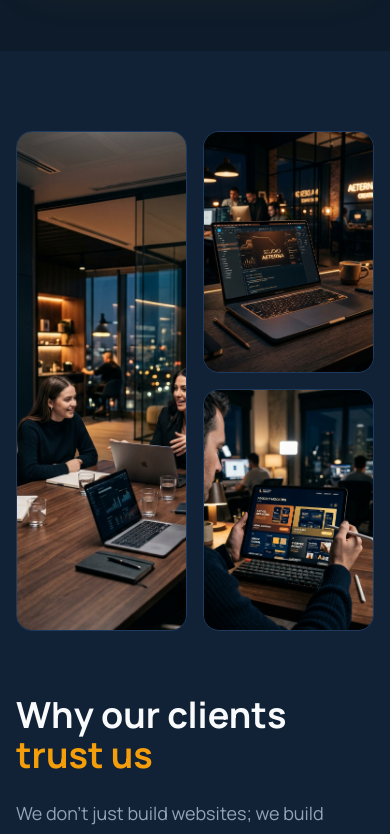
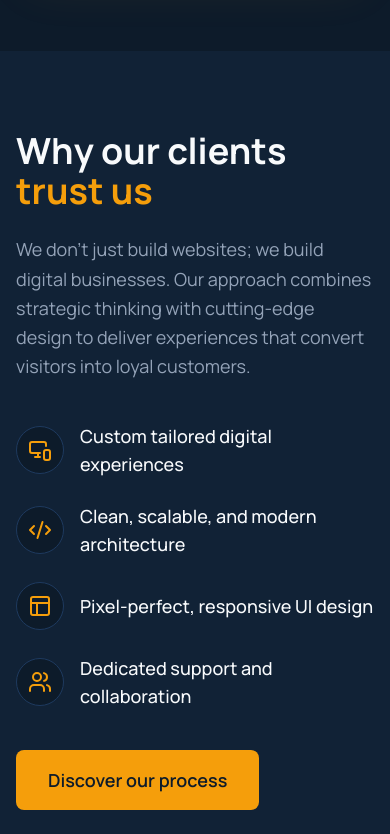
Before and after one commit to chandlersoderberg/agency-landing-page, a React (Vite) app: page / in a window 390 px wide. Shown: the part 960-1794 px from the top of the page. Built offline with nearby package versions, Linux system fonts and the light colour scheme.

Commit message:
feat: add TrustSection component with animated checklist and image collage

```diff
--- a/src/components/sections/TrustSection.jsx
+++ b/src/components/sections/TrustSection.jsx
@@ -25,7 +25,7 @@ export function TrustSection() {
   return (
     <section id="services" className="py-20 lg:py-32 bg-[#112236]">
       <div className="max-w-7xl mx-auto px-4 sm:px-6 lg:px-8">
-        <div className="grid lg:grid-cols-2 gap-16 items-center">
+        <div className="flex flex-col-reverse lg:grid lg:grid-cols-2 gap-12 lg:gap-16 lg:items-center">
 
           {/* Left: Image Collage */}
           <motion.div
```
